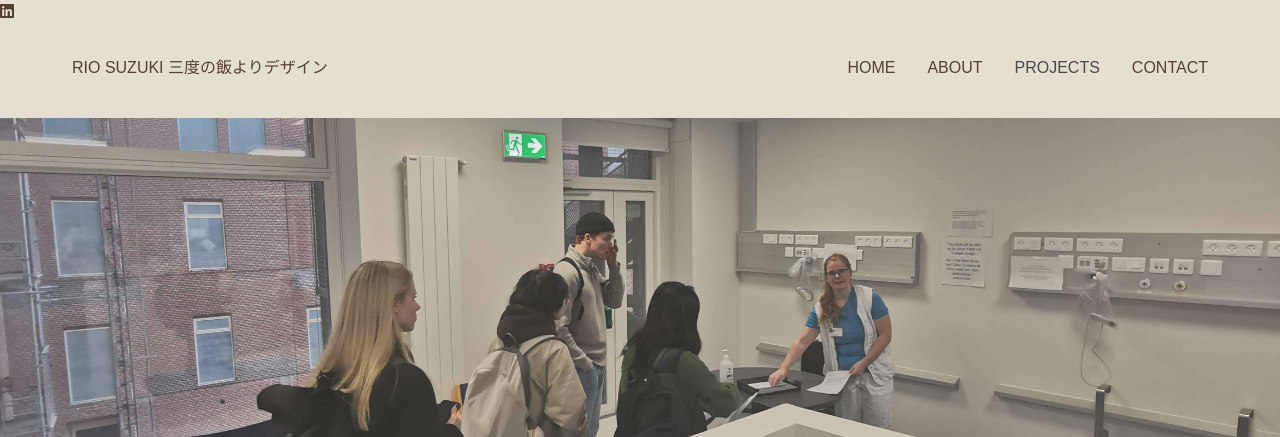
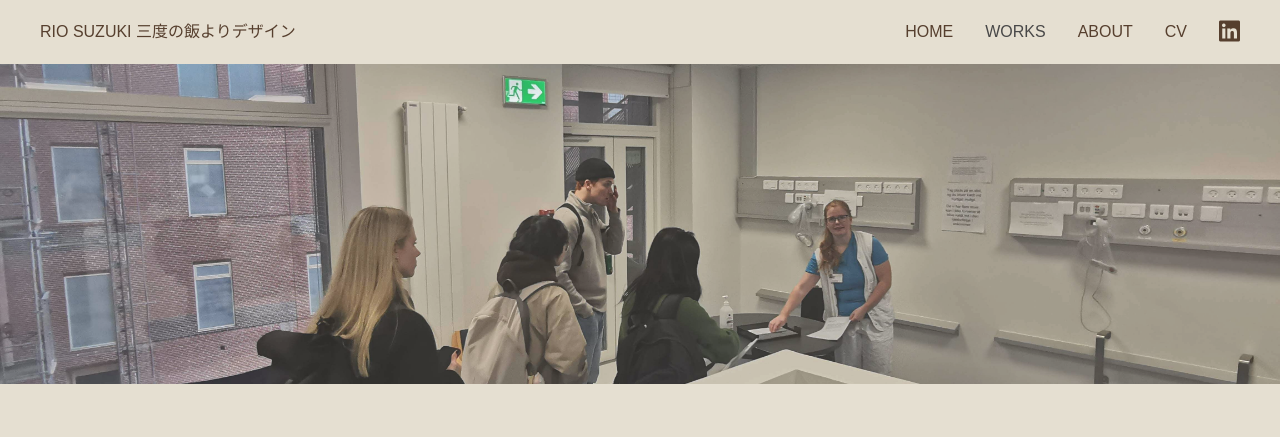
Before and after one commit to rinkun555/portfolio, a PHP site: page /kogehospital.html in a window 1280 px wide. Shown: the top 437 px of the page. Run offline with PHP 8.4, Linux system fonts and the light colour scheme; some web fonts are replaced.

Commit message:
navigation fix

```diff
--- /dev/null
+++ b/js/navigation.js
@@ -0,0 +1,61 @@
+document.addEventListener('DOMContentLoaded', function () {
+  // ヘッダーコンテナ要素を選択
+  const headerContainer = document.querySelector('.header-container');
+
+  if (headerContainer) {
+    // 現在のパス
+    const currentPath = window.location.pathname;
+
+    // ナビゲーションの HTML を作成
+    const navigationHTML = `
+      <nav class="top-nav">
+        <ul>
+          <li class="name-section">
+            <a href="index.html">
+              <span>RIO SUZUKI</span>
+              <span>三度の飯よりデザイン</span>
+            </a>
+          </li>
+          <div class="menu-section">
+            <li><a href="index.html" ${currentPath.endsWith('index.html') || currentPath === '/' || currentPath.endsWith('/') ? 'class="active"' : ''}>HOME</a></li>
+            <li><a href="index.html#works" ${currentPath.includes('hospital') || currentPath.includes('metaphor') ? 'class="active"' : ''}>WORKS</a></li>
+            <li><a href="index.html#about" ${currentPath.includes('about') ? 'class="active"' : ''}>ABOUT</a></li>
+            <li><a href="#">CV</a></li>
+            <li class="social-nav-item">
+              <a href="https://www.linkedin.com/in/rio-suzuki-jp/" target="_blank" rel="noopener noreferrer" aria-label="LinkedIn Profile">
+                <i class="fab fa-linkedin"></i>
+              </a>
+            </li>
+          </div>
+        </ul>
+      </nav>
+    `;
+
+    // ナビゲーションを挿入
+    headerContainer.innerHTML = navigationHTML;
+
+    // スクロール時のナビゲーションスタイル変更
+    const topNav = document.querySelector('.top-nav');
+    let lastScrollY = window.scrollY;
+
+    // Scroll event listener
+    window.addEventListener('scroll', function () {
+      if (window.scrollY > lastScrollY) {
+        // スクロールダウン時に非表示
+        topNav.classList.add('hidden');
+        topNav.classList.remove('scrolled');
+      } else {
+        // スクロールアップ時に表示
+        topNav.classList.remove('hidden');
+        topNav.classList.add('scrolled'); // パディングを適用
+      }
+
+      // スクロール位置がトップに近い場合、scrolledクラスを削除
+      if (window.scrollY === 0) {
+        topNav.classList.remove('scrolled');
+      }
+
+      lastScrollY = window.scrollY;
+    });
+  }
+});
--- a/kogehospital.html
+++ b/kogehospital.html
@@ -26,29 +26,9 @@
             <span class="modal-close">&times;</span>
         </div>
     </div>
-    <div class="social-icons">
-        <a href="https://www.linkedin.com/in/rio-suzuki-jp/" target="_blank" rel="noopener noreferrer" aria-label="LinkedIn Profile">
-            <i class="fab fa-linkedin"></i>
-        </a>
-    </div>
 
     <div class="header-container">
-        <nav class="top-nav">
-            <ul>
-              <li class="name-section">
-                <a href="index.html">
-                    <span>RIO SUZUKI</span>
-                    <span>三度の飯よりデザイン</span>
-                </a>
-            </li>
-                <div class="menu-section">
-                    <li><a href="index.html">HOME</a></li>
-                    <li><a href="#">ABOUT</a></li>
-                    <li><a href="#" class="active">PROJECTS</a></li>
-                    <li><a href="#">CONTACT</a></li>
-                </div>
-            </ul>
-        </nav>
+        <!-- ハードコードされたナビゲーションを削除（JSで挿入） -->
     </div>
 
     <!-- Hero Image -->
@@ -210,6 +190,7 @@
             <p class="copyright">Río Suzuki All Rights Reserved. 2025</p>
         </footer>
     </div>
+    <script src="js/navigation.js"></script>
     <script>
         // Modal functionality
         const modal = document.getElementById("imageModal");
@@ -237,30 +218,6 @@
                 modal.style.display = "none";
             }
         }
-
-        // スクロール時のナビゲーションスタイル変更
-        document.addEventListener('DOMContentLoaded', function() {
-            const topNav = document.querySelector('.top-nav');
-            let lastScrollY = window.scrollY;
-
-            window.addEventListener('scroll', function() {
-                if (window.scrollY > lastScrollY) {
-                    // スクロールダウン時に非表示
-                    topNav.classList.add('hidden');
-                } else {
-                    // スクロールアップ時に表示
-                    topNav.classList.remove('hidden');
-                    topNav.classList.add('scrolled'); // パディングを適用
-                }
-
-                // スクロール位置がトップに近い場合、scrolledクラスを削除
-                if (window.scrollY === 0) {
-                    topNav.classList.remove('scrolled');
-                }
-
-                lastScrollY = window.scrollY;
-            });
-        });
     </script>
 </body>
 </html>
--- a/styles.css
+++ b/styles.css
@@ -171,7 +171,7 @@ a:hover {
 .container {
 		max-width: 1200px;
 		margin: 0 auto;
-		padding: 2rem;
+		padding: 2rem 0 1 rem;
 		margin-bottom: 2rem;
 }
 
@@ -179,7 +179,6 @@ a:hover {
 		max-width: 1200px;
 		margin: 0 auto;
 		padding: 2rem;
-		margin-bottom: 2rem;
 }
 
 /* Selection style */
@@ -270,13 +269,16 @@ h3 {
 
 /* Navigation */
 .top-nav {
-		position: sticky;
+		position: fixed;
 		top: 0;
+		left: 0;
+		width: 100%;
 		z-index: 1000;
 		-webkit-transition: opacity 0.8s ease, padding 0.8s ease, -webkit-transform 0.8s ease;
 		transition: opacity 0.8s ease, padding 0.8s ease, -webkit-transform 0.8s ease;
 		transition: transform 0.8s ease, opacity 0.8s ease, padding 0.8s ease;
 		transition: transform 0.8s ease, opacity 0.8s ease, padding 0.8s ease, -webkit-transform 0.8s ease;
+		background-color: #E5DFD1;
 }
 .top-nav.hidden {
 		-webkit-transform: translateY(-100%);
@@ -304,7 +306,9 @@ h3 {
 		-ms-flex-wrap: nowrap;
 		    flex-wrap: nowrap;
 		list-style: none;
-		width: 100%;
+		max-width: 1200px;
+		margin: 0 auto;
+		padding-top: 1rem;
 }
 @media (max-width: 768px) {
 		.top-nav ul {
--- a/styles.scss
+++ b/styles.scss
@@ -200,7 +200,7 @@ a {
 .container {
   max-width: 1200px;
   margin: 0 auto;
-  padding: 2rem;
+  padding: 2rem 0 1 rem;
   margin-bottom: 2rem; // コンテナの下部マージンを追加
 }
 
@@ -208,7 +208,6 @@ a {
   max-width: 1200px;
   margin: 0 auto;
   padding: 2rem;
-  margin-bottom: 2rem;
 }
 
 /* Selection style */
@@ -273,10 +272,13 @@ h3 {
 
 /* Navigation */
 .top-nav {
-  position: sticky;
+  position: fixed; // Changed from sticky to fixed
   top: 0;
+  left: 0;
+  width: 100%; // Ensure it spans the full width
   z-index: 1000;
   transition: transform 0.8s ease, opacity 0.8s ease, padding 0.8s ease;
+  background-color: $background-color;
 
   &.hidden {
     transform: translateY(-100%);
@@ -286,12 +288,15 @@ h3 {
   &.scrolled {
     background-color: $background-color;
     padding: 1rem 0; // スクロール時のパディング
+
   }
 
   ul {
     @include flex(row, space-between, center);
     list-style: none;
-    width: 100%;
+    max-width: 1200px;
+    margin: 0 auto;
+    padding-top: 1rem;;
 
     @include responsive(tablet) {
       flex-direction: column;
```
Also changed, not shown: future_metaphor.html (+2 -21 lines), ikea_sensemaking.html (+2 -16 lines), ikea_serviceorigami.html (+2 -16 lines), index.html (+4 -46 lines), kogehospital_coding.html (+2 -16 lines).
